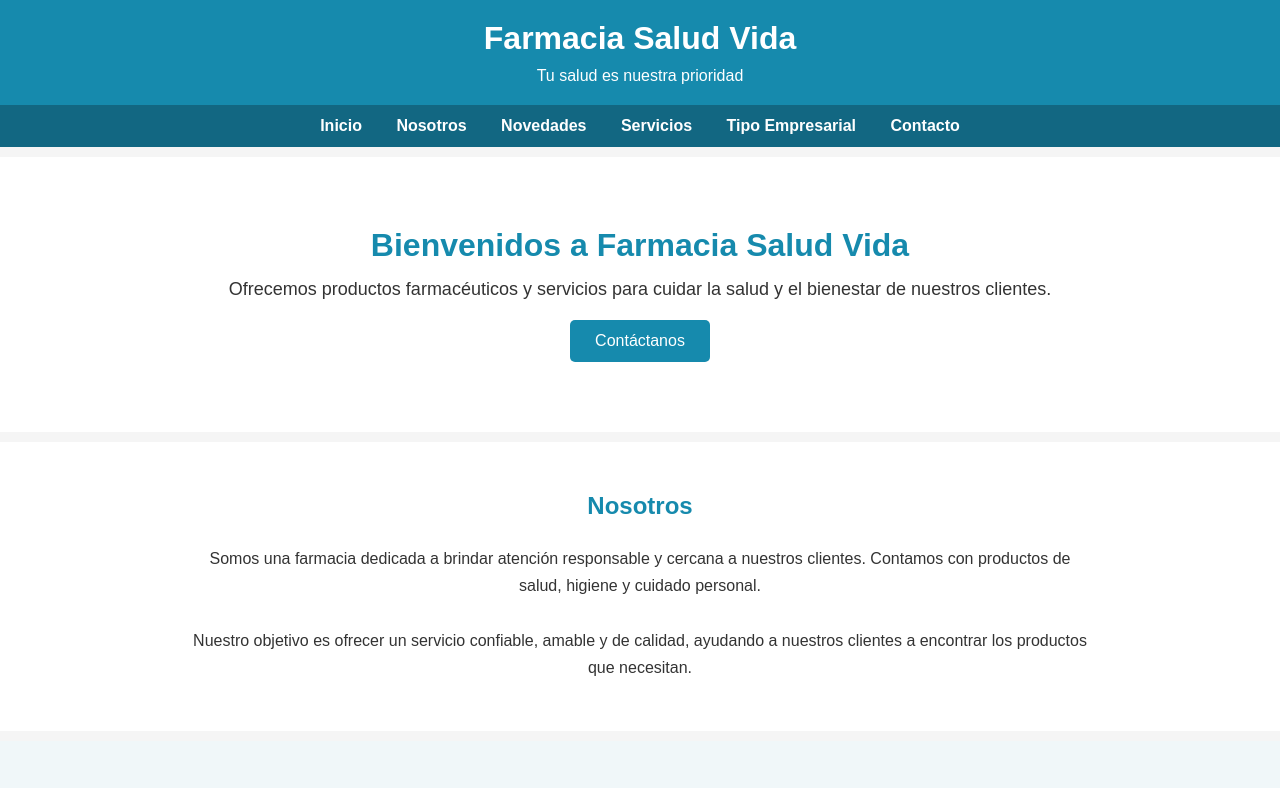
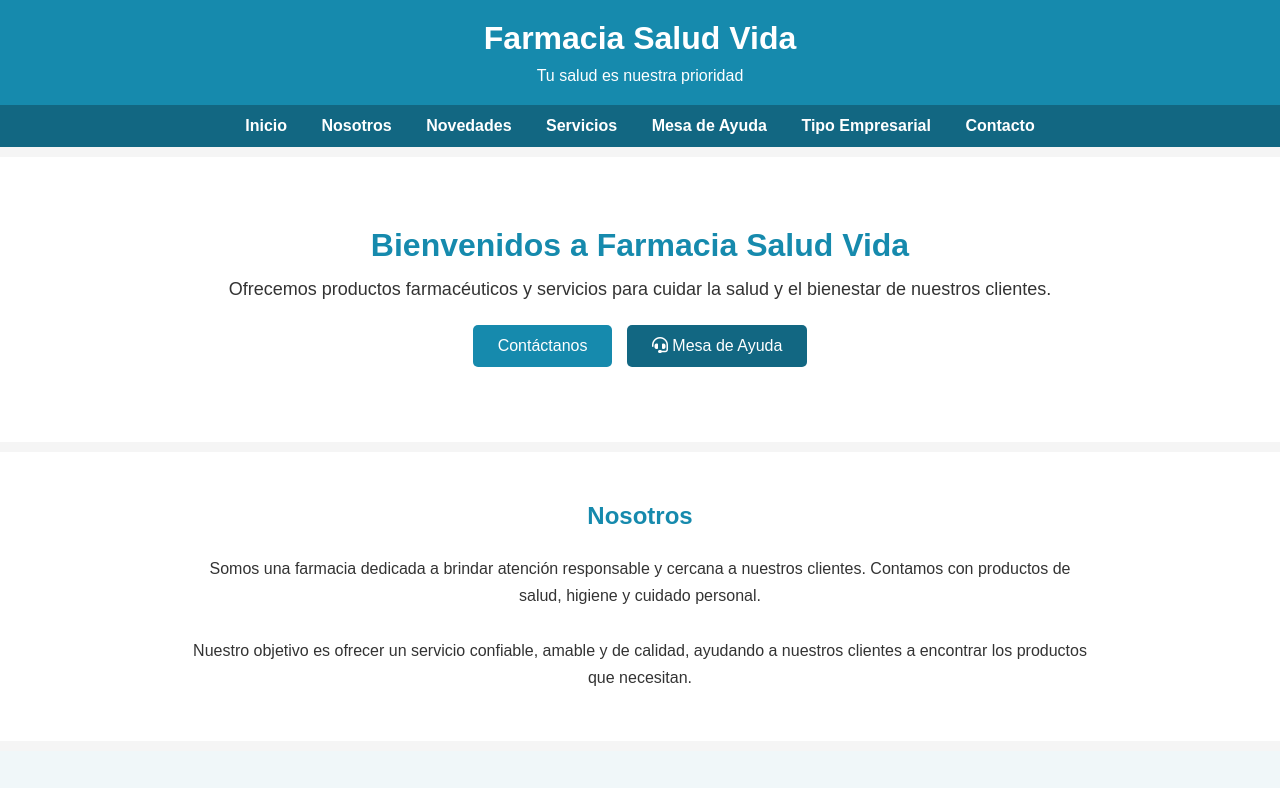
Before and after one commit to AndresHenao12/ArquitecturaDeComputadores, a plain HTML site: page Pagina/index.html in a window 1280 px wide. Shown: the top 788 px of the page. Drawn offline with Linux system fonts and the light colour scheme.

Commit message:
Se agrega el apartado de mesa de contenido al archivo index

```diff
--- a/Pagina/index.html
+++ b/Pagina/index.html
@@ -72,6 +72,19 @@
             padding: 12px 25px;
             text-decoration: none;
             border-radius: 5px;
+            margin: 5px;
+        }
+
+        .boton:hover {
+            background-color: #126782;
+        }
+
+        .boton-secundario {
+            background-color: #126782;
+        }
+
+        .boton-secundario:hover {
+            background-color: #0e4f65;
         }
 
         section {
@@ -216,6 +229,7 @@
         <a href="#nosotros">Nosotros</a>
         <a href="#novedades">Novedades</a>
         <a href="#servicios">Servicios</a>
+        <a href="MesaDeAyuda.html">Mesa de Ayuda</a>
         <a href="#empresa">Tipo Empresarial</a>
         <a href="#contacto">Contacto</a>
     </nav>
@@ -229,7 +243,10 @@
             para cuidar la salud y el bienestar de nuestros clientes.
         </p>
 
-        <a href="#contacto" class="boton">Contáctanos</a>
+        <div>
+            <a href="#contacto" class="boton">Contáctanos</a>
+            <a href="MesaDeAyuda.html" class="boton boton-secundario"><i class="fa-solid fa-headset"></i> Mesa de Ayuda</a>
+        </div>
     </section>
 
     <!-- NOSOTROS -->
```
